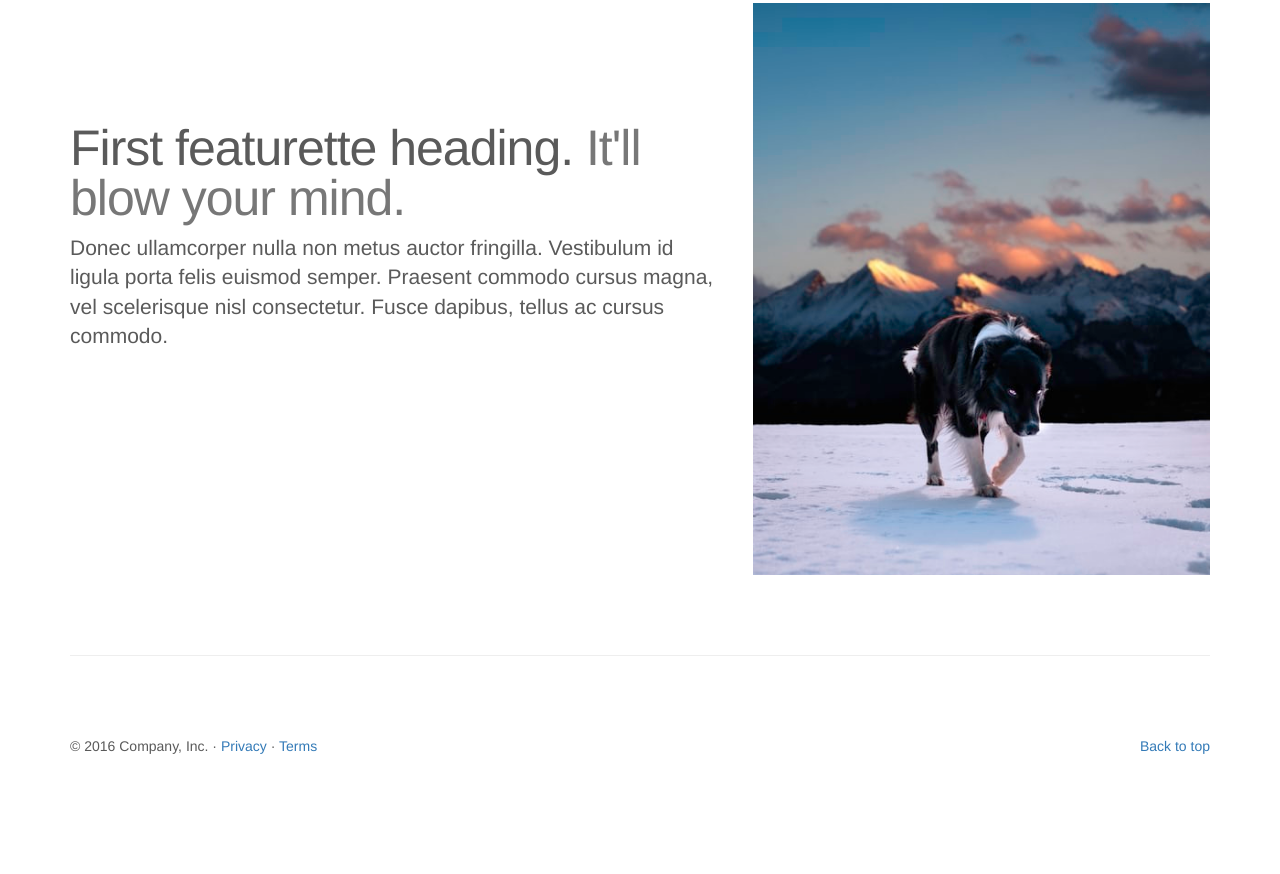
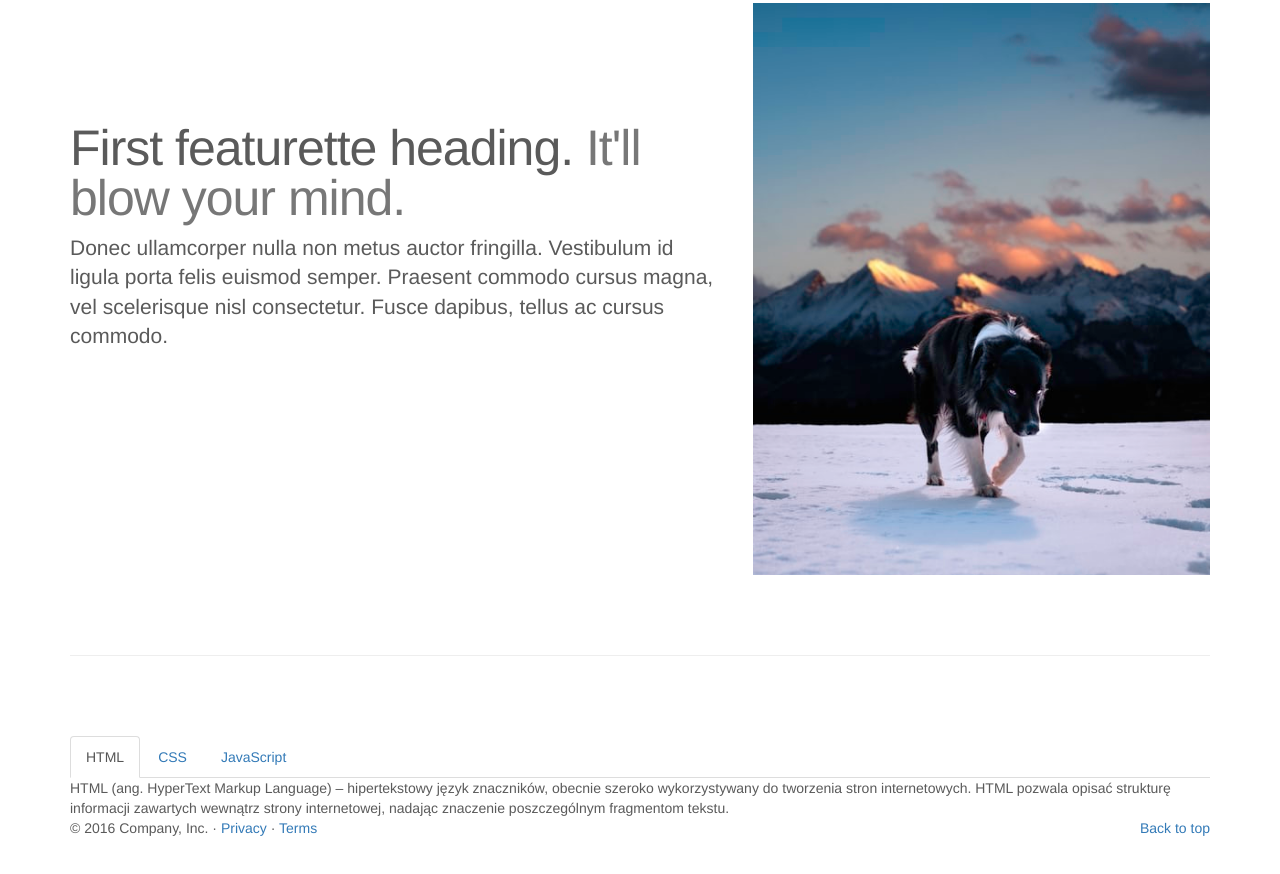
Before and after one commit to Edyta2801/Bootstrap-JS, a plain HTML site: page index.html in a window 1280 px wide. Shown: the part 1095-1969 px from the top of the page. Before the commit the page ends 1901 px from the top, so only its background shows below. Drawn offline with nearby package versions, Linux system fonts and the light colour scheme.

Commit message:
modify tab-smoth transition

```diff
--- a/index.html
+++ b/index.html
@@ -31,7 +31,7 @@
                             <li class="dropdown"> <a href="#" class="dropdown-toggle" data-toggle="dropdown"
                                     role="button" aria-haspopup="true" aria-expanded="false">Dropdown <span
                                         class="caret"></span></a>
-                                <ul class="dropdown-menu" >
+                                <ul class="dropdown-menu">
                                     <li><a href="#">Action</a> </li>
                                     <li><a href="#">Another action</a> </li>
                                     <li><a href="#">Something else here</a> </li>
@@ -76,7 +76,7 @@
                     </div>
                 </div>
             </div>
-            <div class="item"> <img class="third-slide" src="./images/photo-3.jpg"" alt="Third slide">
+            <div class="item"> <img class="third-slide" src="./images/photo-3.jpg"" alt=" Third slide">
                 <div class="container">
                     <div class="carousel-caption">
                         <h1>One more for good measure.</h1>
@@ -131,10 +131,32 @@
                     euismod semper. Praesent commodo cursus magna, vel scelerisque nisl consectetur. Fusce dapibus,
                     tellus ac cursus commodo.</p>
             </div>
-            <div class="col-md-5"> <img class="featurette-image img-responsive center-block"
-                    src="./images/photo-7.jpg" alt="Generic placeholder image"> </div>
+            <div class="col-md-5"> <img class="featurette-image img-responsive center-block" src="./images/photo-7.jpg"
+                    alt="Generic placeholder image"> </div>
         </div>
         <hr class="featurette-divider">
+        <div class="exercise">
+            <ul class="nav nav-tabs" role="tablist">
+                <li role="presentation" class="active"><a href="#html" aria-controls="home" role="tab"
+                        data-toggle="tab">HTML</a></li>
+                <li role="presentation"><a href="#css" aria-controls="profile" role="tab" data-toggle="tab">CSS</a></li>
+                <li role="presentation"><a href="#javascript" aria-controls="messages" role="tab"
+                        data-toggle="tab">JavaScript</a></li>
+            </ul>
+            <div class="tab-content">
+                <div role="tabpanel" class="tab-pane active fade in" id="html">HTML (ang. HyperText Markup Language) –
+                    hipertekstowy język znaczników, obecnie szeroko wykorzystywany do tworzenia stron internetowych.
+                    HTML pozwala opisać strukturę informacji zawartych wewnątrz strony internetowej, nadając znaczenie
+                    poszczególnym fragmentom tekstu.</div>
+                <div role="tabpanel" class="tab-pane fade" id="css">Cascading Style Sheets, w skrócie CSS) to język służący
+                    do opisu formy prezentacji (wyświetlania) stron WWW. CSS został opracowany przez organizację W3C w
+                    1996 r. jako potomek języka DSSSL przeznaczony do używania w połączeniu z SGML-em.</div>
+                <div role="tabpanel" class="tab-pane fade" id="javascript">JavaScript, JS – skryptowy język programowania,
+                    stworzony przez firmę Netscape, najczęściej stosowany na stronach internetowych. Pod koniec lat 90.
+                    XX wieku organizacja ECMA wydała na podstawie JavaScriptu standard języka skryptowego o nazwie
+                    ECMAScript. Głównym autorem JavaScriptu jest Brendan Eich.</div>
+            </div>
+        </div>
         <footer>
             <p class="pull-right"><a href="#">Back to top</a> </p>
             <p>&copy; 2016 Company, Inc. &middot; <a href="#">Privacy</a> &middot; <a href="#">Terms</a> </p>
@@ -161,6 +183,7 @@
             </div>
         </div>
     </div>
+
     <script src='https://code.jquery.com/jquery-3.1.0.min.js'></script>
     <script src='https://maxcdn.bootstrapcdn.com/bootstrap/3.3.7/js/bootstrap.min.js'></script>
 </body>
```
